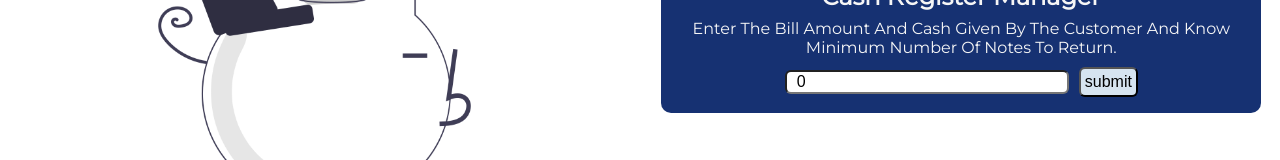
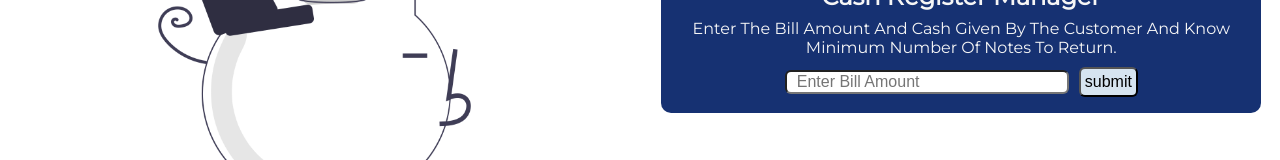
Before and after one commit to partha8/cash-register, a React (Create React App) app: page / in a window 1280 px wide. Shown: the part 365-525 px from the top of the page. Built offline with nearby package versions, Linux system fonts and the light colour scheme.

Commit message:
Added placeholder attribute to input

```diff
--- a/src/components/Billamount.js
+++ b/src/components/Billamount.js
@@ -8,6 +8,7 @@ function Billamount() {
       <input
         type="number"
         value={billAmount}
+        placeholder='Enter Bill Amount'
         onChange={(e) => setBillAmount(e.target.value)}
       />
       <button onClick={()=> setIsCashWindowOpen(true) }>submit</button>
--- a/src/components/Cashgiven.js
+++ b/src/components/Cashgiven.js
@@ -33,6 +33,7 @@ function Cashgiven() {
           <input
             type="number"
             value={cashAmount}
+            placeholder='Enter cash amount'
             onChange={(e) => setCashAmount(e.target.value)}
           />
           <button onClick={submitHandler}>submit</button>
--- a/src/context/context.js
+++ b/src/context/context.js
@@ -6,8 +6,8 @@ const AppProvider = ({ children }) => {
   const [isCashWindowOpen, setIsCashWindowOpen] = useState(false);
   const [isChangeWindowOpen, setIsChangeWindowOpen] = useState(false);
 
-  const [billAmount, setBillAmount] = useState(0);
-  const [cashAmount, setCashAmount] = useState(0);
+  const [billAmount, setBillAmount] = useState();
+  const [cashAmount, setCashAmount] = useState();
   const [alertText, setAlertText] = useState("");
   const [alert, setAlert] = useState(false);
 
```
